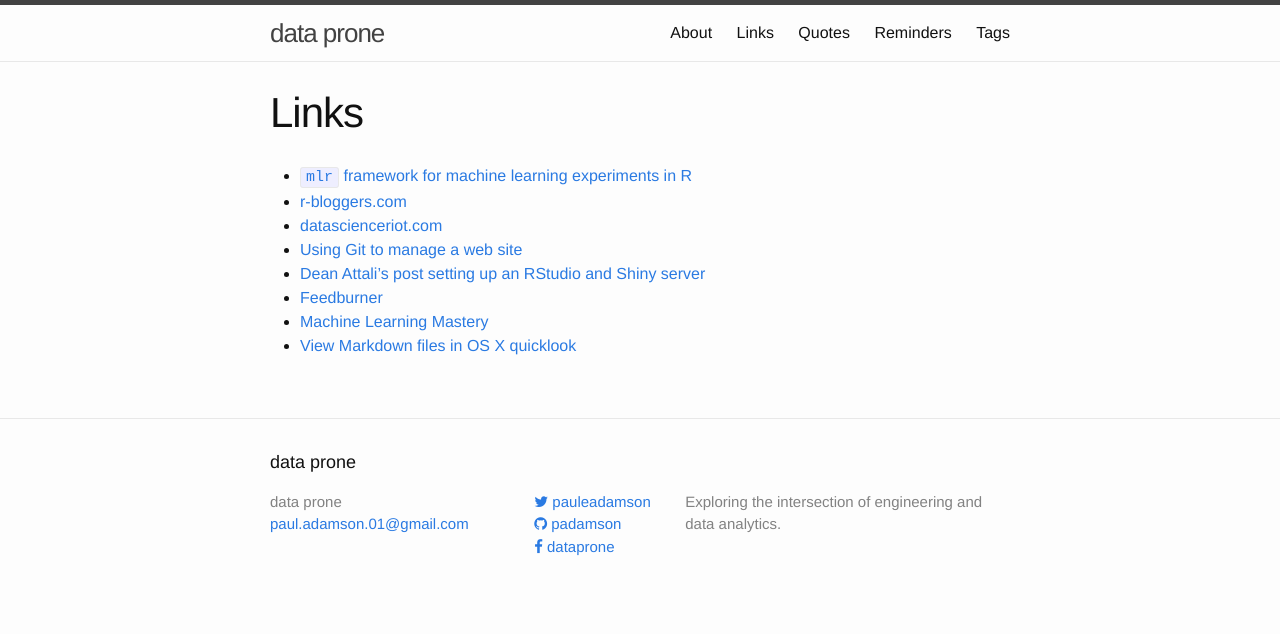
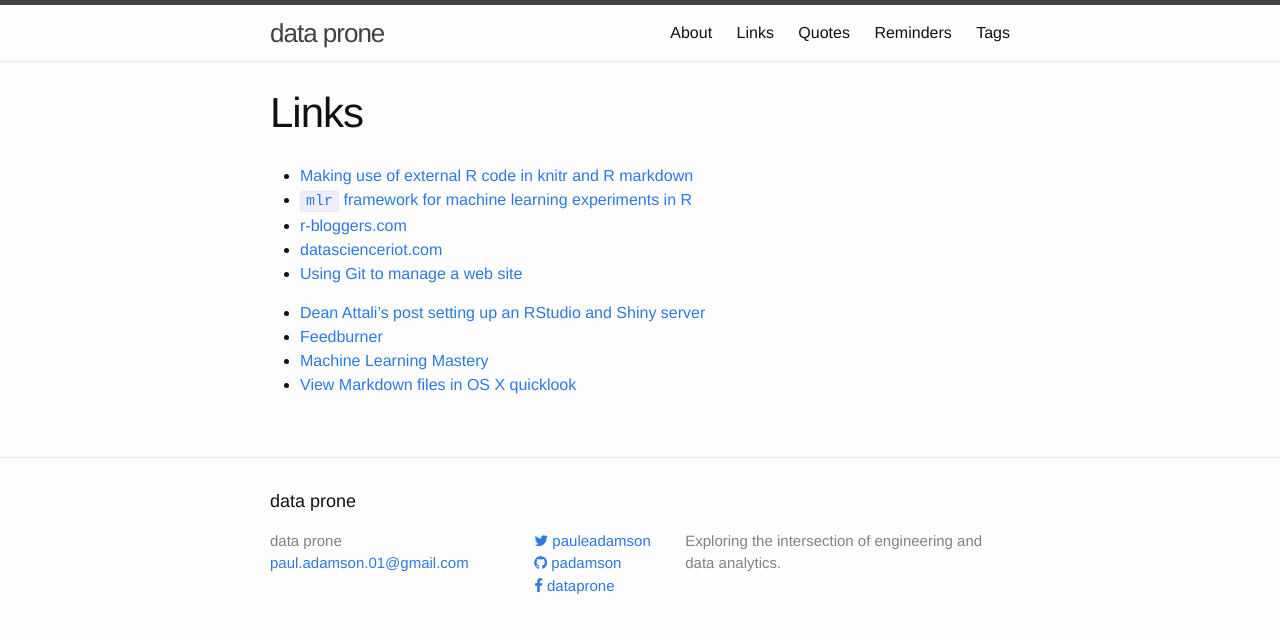
Before and after one commit to padamson/padamson.github.io, a Jekyll site: the page built from links.md, in a window 1280 px wide. Shown: the top 634 px of the page. Built offline with Jekyll 4.4.1, drawn with Linux system fonts in a browser that asks for light colours; nearby versions of some CDN libraries.

Commit message:
add link to zevross post on external R code in markdown

```diff
--- a/links.md
+++ b/links.md
@@ -4,14 +4,15 @@ title: Links
 permalink: /links/
 ---
 
-{% include links-ad.html %}
-
++ [Making use of external R code in knitr and R markdown](http://zevross.com/blog/2014/07/09/making-use-of-external-r-code-in-knitr-and-r-markdown/)
 + [`mlr` framework for machine learning experiments in R](http://mlr-org.github.io/mlr-tutorial/release/html/index.html)
 + [r-bloggers.com](http://www.r-bloggers.com)
 + [datascienceriot.com](http://www.datascienceriot.com)
 + [Using Git to manage a web site](http://toroid.org/git-website-howto)
+{% include links-ad.html %}
 + [Dean Attali's post setting up an RStudio and Shiny
 server](http://deanattali.com/2015/05/09/setup-rstudio-shiny-server-digital-ocean/)
 + [Feedburner](http://feedburner.google.com)
 + [Machine Learning Mastery](http://machinelearningmastery.com/blog/)
 + [View Markdown files in OS X quicklook](https://github.com/toland/qlmarkdown/)
+{% include links-ad.html %}
```
